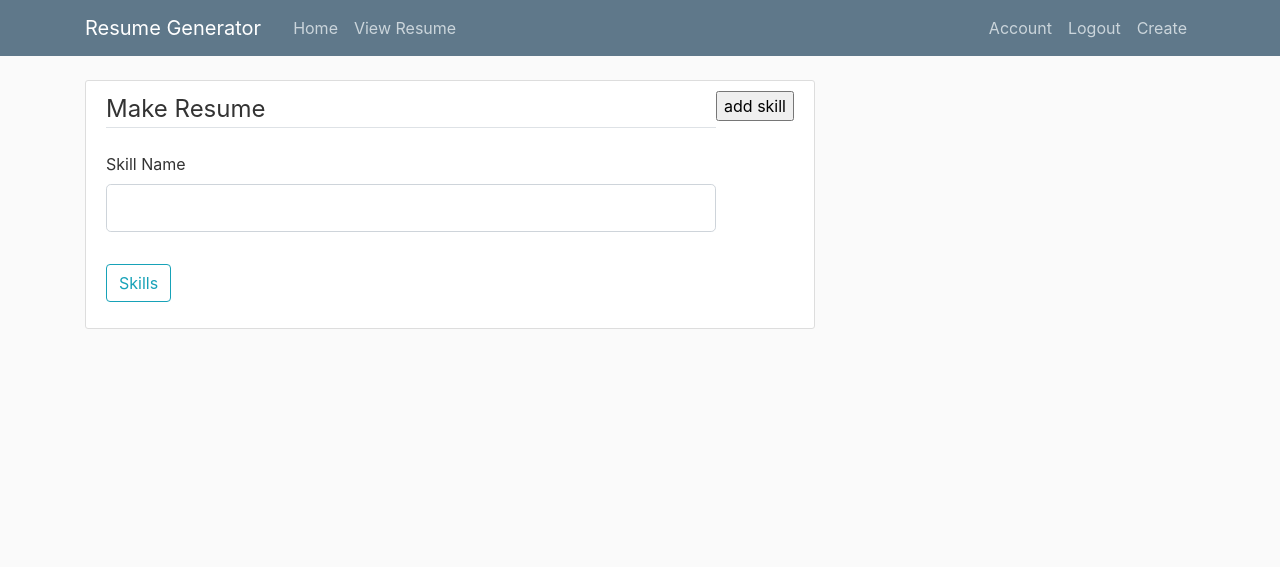
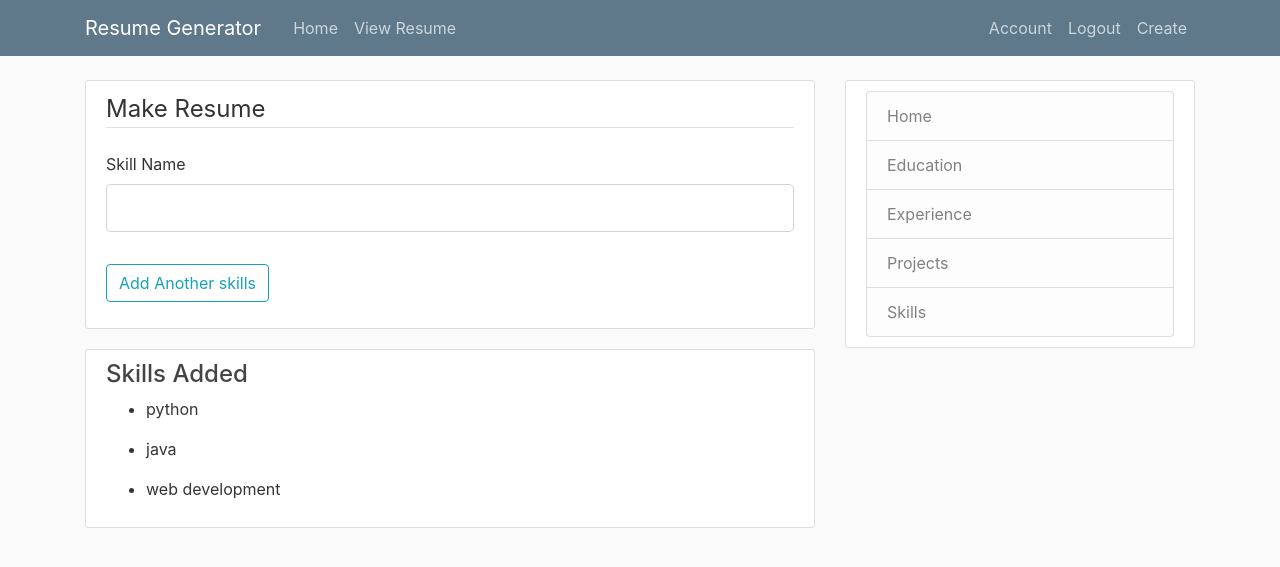
Before and after one commit to DiptoChakrabarty/Resume-Generator, a Flask app: page /resume/new/skills in a window 1280 px wide. Shown: the top 567 px of the page. Run offline with Flask 2, Linux system fonts and the light colour scheme; a user stored in the database is signed in; data comes from the database, SQL or seed files in the repository; both versions use the stored data as it was after the commit; some libraries are stand-ins or nearby versions.

Commit message:
new skills

```diff
--- a/resume/forms.py
+++ b/resume/forms.py
@@ -131,4 +131,4 @@ class usersk(FlaskForm):
     skillname = StringField("Skill Name",
         validators=[DataRequired(),Length(min=3)])
 
-    submit = SubmitField("Skills")
+    submit = SubmitField("Add Another skills")
--- a/resume/models.py
+++ b/resume/models.py
@@ -103,6 +103,9 @@ class skills(db.Model):
 
 
 
+
+
+
 def init_db():
     db.create_all()
 
--- a/resume/routes.py
+++ b/resume/routes.py
@@ -154,12 +154,15 @@ def  postprojects():
 @login_required
 def postskills():
     form = usersk()
+    skillsadded = skills.query.filter_by(skill=current_user).all()
     if form.validate_on_submit():
         sk = skills(skillname=form.skillname.data,skill=current_user)
-        db.session.add(pro)
+        db.session.add(sk)
         db.session.commit()
-        return redirect(url_for("post"))
-    return render_template("skills.html",title="Skills",form=form)
+        return redirect(url_for("postskills"))
+        #print(form.skillname.data)
+
+    return render_template("skills.html",title="Skills",form=form,skillsadded=skillsadded)
 
 
 
--- a/resume/templates/education.html
+++ b/resume/templates/education.html
@@ -5,9 +5,10 @@
 <div class="content-section">
     <form method="POST" action="">
         {{ form.hidden_tag() }}
-        <fieldset class="form-group">
+        <fieldset class="form-group" id="cloneunder">
             <legend class="border-bottom mb-4">Make Resume</legend>
             <h1>Education Details</h1>
+            <div  id="skillclass">
             <div class="form-group">
                 {{ form.college.label(class="form-control-label") }}
 
@@ -67,7 +68,7 @@
                 {{ form.cgpa(class="form-control form-control-lg") }}
                 {% endif %}
             </div>
-
+        </div>
         </fieldset>
         <div class="form-group">
             {{ form.submit(class="btn btn-outline-info") }}
--- a/resume/templates/layout.html
+++ b/resume/templates/layout.html
@@ -60,7 +60,7 @@
           {% block content %}{% endblock %}
         </div>
 
-        {%if title == "New Resume" or title=="Projects" or title=="Education"  or title=="Experience" %}
+        {%if title == "New Resume" or title=="Projects" or title=="Education"  or title=="Experience"  or title == "Skills" %}
         <div class="col-md-4">
           <div class="content-section">
 
@@ -69,6 +69,7 @@
               <a class="list-group-item list-group-item-light" href="/resume/new/education">Education</a>
               <a class="list-group-item list-group-item-light" href="/resume/new/experience">Experience</a>
               <a class="list-group-item list-group-item-light" href="/resume/new/projects">Projects</a>
+              <a class="list-group-item list-group-item-light" href="/resume/new/skills">Skills</a>
 
 
           </div>
--- a/resume/templates/projects.html
+++ b/resume/templates/projects.html
@@ -5,9 +5,10 @@
 <div class="content-section">
     <form method="POST" action="">
         {{ form.hidden_tag() }}
-        <fieldset class="form-group">
+        <fieldset class="form-group" id="cloneunder">
             <legend class="border-bottom mb-4">Make Resume</legend>
             <h1>Projects</h1>
+            <div id="skillclass">
 
         <div class="form-group">
             {{ form.projectname.label(class="form-control-label") }}
@@ -84,6 +85,7 @@
             {{ form.url(class="form-control form-control-lg") }}
             {% endif %}
         </div>
+    </div>
 
     </fieldset>
     <div class="form-group">
--- a/resume/templates/skills.html
+++ b/resume/templates/skills.html
@@ -3,7 +3,7 @@
 
 
 <div class="content-section">
-    <input type="button" value="add skill"  id="add" onclick=createNewElement()  style="float: right;">
+
     <form method="POST" action="">
         {{ form.hidden_tag() }}
         <fieldset class="form-group" id="cloneunder">
@@ -27,16 +27,28 @@
 
 
 
-            <p id="newElementId"></p>
+
 
 
             </fieldset>
             <div class="form-group">
                 {{ form.submit(class="btn btn-outline-info") }}
             </div>
+
     </form>
 
 </div>
+
+{% if skillsadded %}
+    <div class="content-section">
+        <h4>Skills Added </h4>
+        {% for skills in skillsadded %}
+        <ul>
+            <li> {{ skills.skillname }} </li>
+        </ul>
+        {% endfor %}
+    </div>
+{% endif %}
 
 <script type="text/JavaScript">
     function createNewElement() {
```
Also changed, not shown: resume/site.db.
